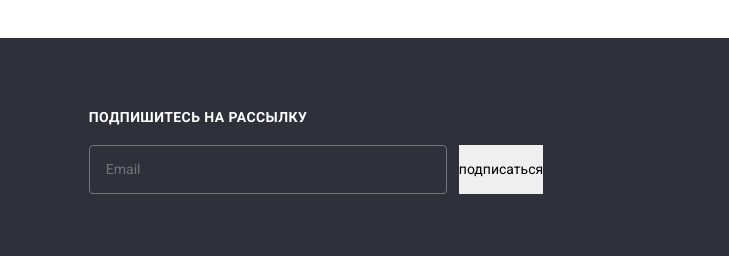
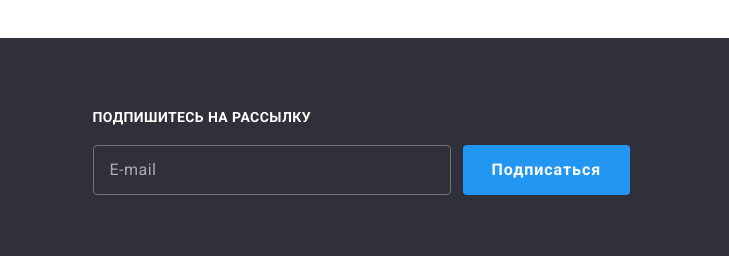
Before and after one commit to mkizan/goit-markup-hw-06, a plain HTML site: page index.html in a window 1280 px wide. Shown: the part 2648-2904 px from the top of the page, 551-1280 px from the left. Drawn offline with nearby package versions, Linux system fonts and the light colour scheme.

Commit message:
some fixs

```diff
--- a/css/styles.css
+++ b/css/styles.css
@@ -592,17 +592,23 @@ img {
     background-color: var(--accent-text-color);
 }
 
+/* MAILING - BLOCK */
+
+.mailing-block {
+    display: flex;
+}
+
 .mailing {
     display: flex;
     flex-direction: column;
 }
 
-.mailing-form-wrapper {
+.form-mailing-wrapper {
     display: flex;
     flex-direction: row;
 }
 
-.mailing label {
+.mailing-label {
     margin-bottom: 20px;
     font-weight: 700;
     font-size: 14px;
@@ -619,10 +625,26 @@ img {
     background-color: transparent;
     border: 1px solid var(--secondary-text-color);
     border-radius: 4px;
+    color: rgba(255, 255, 255, 0.6);
 }
 
 .mailing input::placeholder {
-    color: var(--secondary-text-color);
+    font-size: 16px;
+    line-height: 20px;
+    letter-spacing: 0.03em;
+    color: rgba(255, 255, 255, 0.6);
+}
+
+.mailing-button {
+    padding: 10px 29px;
+    text-transform: capitalize;
+    border-radius: 4px;
+    font-weight: 700;
+    font-size: 16px;
+    line-height: 1.87;
+    letter-spacing: 0.06em;
+    background-color: var(--accent-text-color);
+    color: var(--hero-text-color);
 }
 
 /* PORTFOLIO PAGE */
@@ -813,6 +835,7 @@ img {
 .form-item {
     display: flex;
     flex-direction: column;
+    margin-bottom: 10px;
     /* position: relative;
     margin-bottom: 28px; */
 }
@@ -821,7 +844,6 @@ img {
 
 .form-input {
     width: 100%;
-    margin-bottom: 10px;
     padding: 14px 15px;
     border: 1px solid var(--color-icon);
     border-radius: 4px;
@@ -836,7 +858,7 @@ img {
     color: var(--secondary-text-color);
 }
 
-.form-input:hover {
+.form-input:focus, .form-input:hover {
     border: 1px solid var(--accent-text-color);
     cursor: pointer;
 }
--- a/index.html
+++ b/index.html
@@ -375,11 +375,12 @@
                         </li>
                     </ul>
                 </div>
-                <div class="mailing-block">
-                    <form action="#" class="mailing">
-                        <label for="mailing">подпишитесь на рассылку</label>
-                        <div class="mailing-form-wrapper">
-                            <input type="email" id="mailing" placeholder="Email">
+                <div class="mailing-block">.
+                    <!-- <p class="mailing-action">подпишитесь на рассылку</p> -->
+                    <form action="#" class="mailing" autocomplete="off">
+                        <span class="mailing-label">подпишитесь на рассылку</span>
+                        <div class="form-mailing-wrapper">
+                            <input type="email" placeholder="E-mail">
                             <button type="submit" class="mailing-button">подписаться</button>
                         </div>
                     </form>
@@ -411,9 +412,9 @@
                         <textarea id="comments" rows="6" placeholder=" "></textarea>
                     </li>
                     <li class="form-item deal">
-                        <input type="checkbox" id="agree">
-                        <label for="agree" class="form-agree">Соглашаюсь с рассылкой и принимаю <a href="#" class="agree-link">Условия договора</a>
-                        </label>
+                        <input type="checkbox">
+                        <span class="form-agree">Соглашаюсь с рассылкой и принимаю <a href="#" class="agree-link">Условия договора</a>
+                        </span>
                     </li>
                 </ul>
                 <button type="submit" class="form-button">отправить</button>
```
